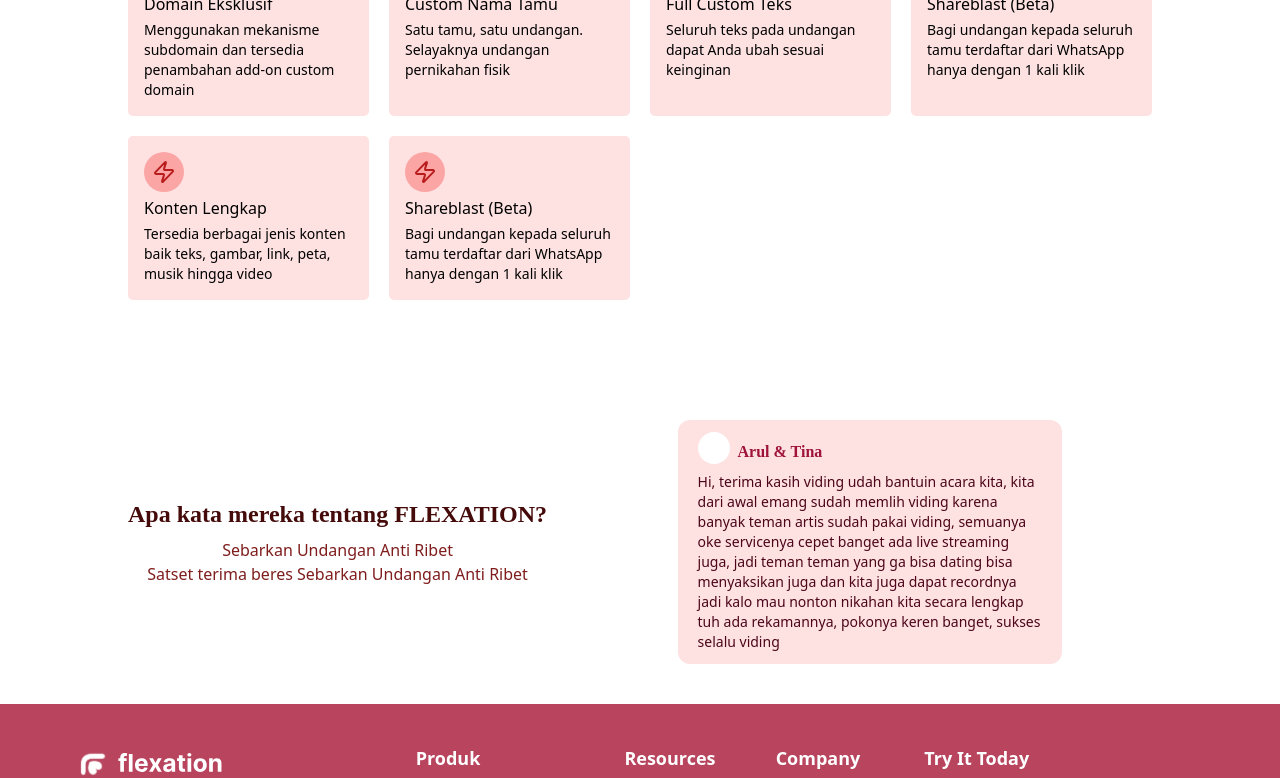
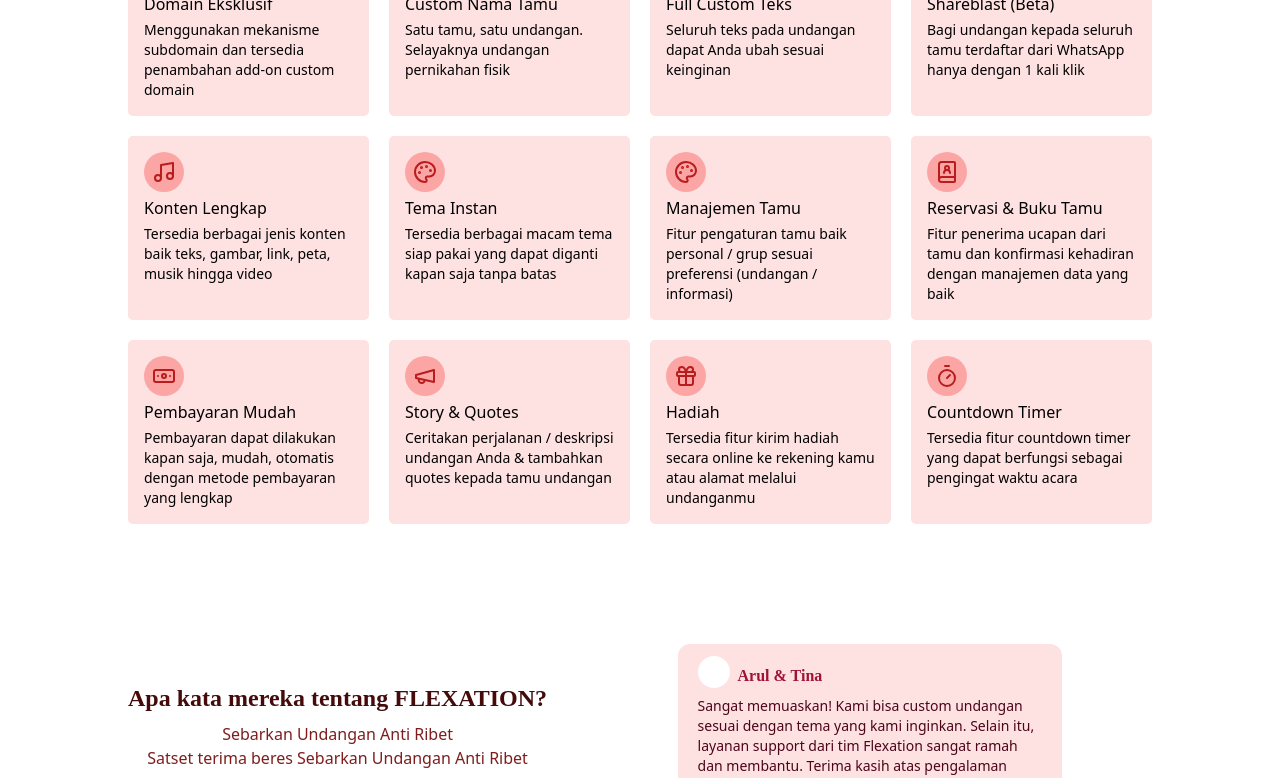
Before and after one commit to Flex-IT-Solution/fe-customer-site-flexation, a Next.js app: page / in a window 1280 px wide. Shown: the part 1060-1838 px from the top of the page. Built offline with nearby package versions, Linux system fonts and the light colour scheme.

Commit message:
F-01 : update fitur

```diff
--- a/src/app/page.tsx
+++ b/src/app/page.tsx
@@ -1,5 +1,17 @@
 'use client';
-import { Globe, Pencil, Users, Zap } from 'lucide-react';
+import {
+  Banknote,
+  BookUser,
+  Gift,
+  Globe,
+  Megaphone,
+  Music,
+  Palette,
+  Pencil,
+  Timer,
+  Users,
+  Zap,
+} from 'lucide-react';
 import * as React from 'react';
 import '@/lib/env';
 
@@ -63,14 +75,44 @@
             description='Bagi undangan kepada seluruh tamu terdaftar dari WhatsApp hanya dengan 1 kali klik'
           />
           <FiturCard
-            icon={<Zap />}
+            icon={<Music />}
             title='Konten Lengkap'
             description='Tersedia berbagai jenis konten baik teks, gambar, link, peta, musik hingga video'
           />
           <FiturCard
-            icon={<Zap />}
-            title='Shareblast (Beta)'
-            description='Bagi undangan kepada seluruh tamu terdaftar dari WhatsApp hanya dengan 1 kali klik'
+            icon={<Palette />}
+            title='Tema Instan'
+            description='Tersedia berbagai macam tema siap pakai yang dapat diganti kapan saja tanpa batas'
+          />
+          <FiturCard
+            icon={<Palette />}
+            title='Manajemen Tamu'
+            description='Fitur pengaturan tamu baik personal / grup sesuai preferensi (undangan / informasi)'
+          />
+          <FiturCard
+            icon={<BookUser />}
+            title='Reservasi & Buku Tamu'
+            description='Fitur penerima ucapan dari tamu dan konfirmasi kehadiran dengan manajemen data yang baik'
+          />
+          <FiturCard
+            icon={<Banknote />}
+            title='Pembayaran Mudah'
+            description='Pembayaran dapat dilakukan kapan saja, mudah, otomatis dengan metode pembayaran yang lengkap'
+          />
+          <FiturCard
+            icon={<Megaphone />}
+            title='Story & Quotes'
+            description='Ceritakan perjalanan / deskripsi undangan Anda & tambahkan quotes kepada tamu undangan'
+          />
+          <FiturCard
+            icon={<Gift />}
+            title='Hadiah'
+            description='Tersedia fitur kirim hadiah secara online ke rekening kamu atau alamat melalui undanganmu'
+          />
+          <FiturCard
+            icon={<Timer />}
+            title='Countdown Timer'
+            description='Tersedia fitur countdown timer yang dapat berfungsi sebagai pengingat waktu acara'
           />
         </div>
       </div>
@@ -95,13 +137,10 @@
               </div>
             </div>
             <div className='text-sm text-rose-950'>
-              Hi, terima kasih viding udah bantuin acara kita, kita dari awal
-              emang sudah memlih viding karena banyak teman artis sudah pakai
-              viding, semuanya oke servicenya cepet banget ada live streaming
-              juga, jadi teman teman yang ga bisa dating bisa menyaksikan juga
-              dan kita juga dapat recordnya jadi kalo mau nonton nikahan kita
-              secara lengkap tuh ada rekamannya, pokonya keren banget, sukses
-              selalu viding
+              Sangat memuaskan! Kami bisa custom undangan sesuai dengan tema
+              yang kami inginkan. Selain itu, layanan support dari tim Flexation
+              sangat ramah dan membantu. Terima kasih atas pengalaman yang luar
+              biasa ini!
             </div>
           </div>
         </div>
```
